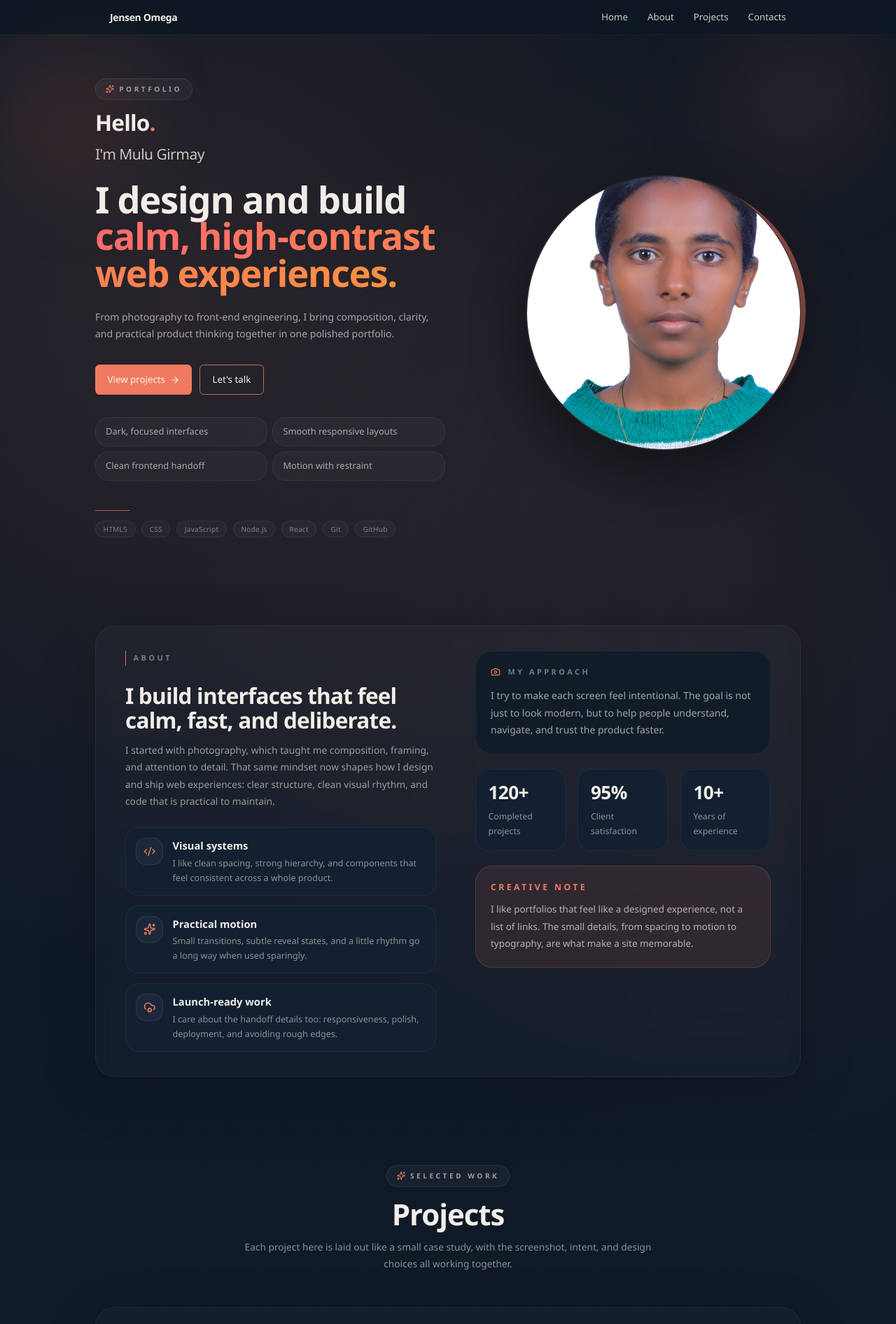
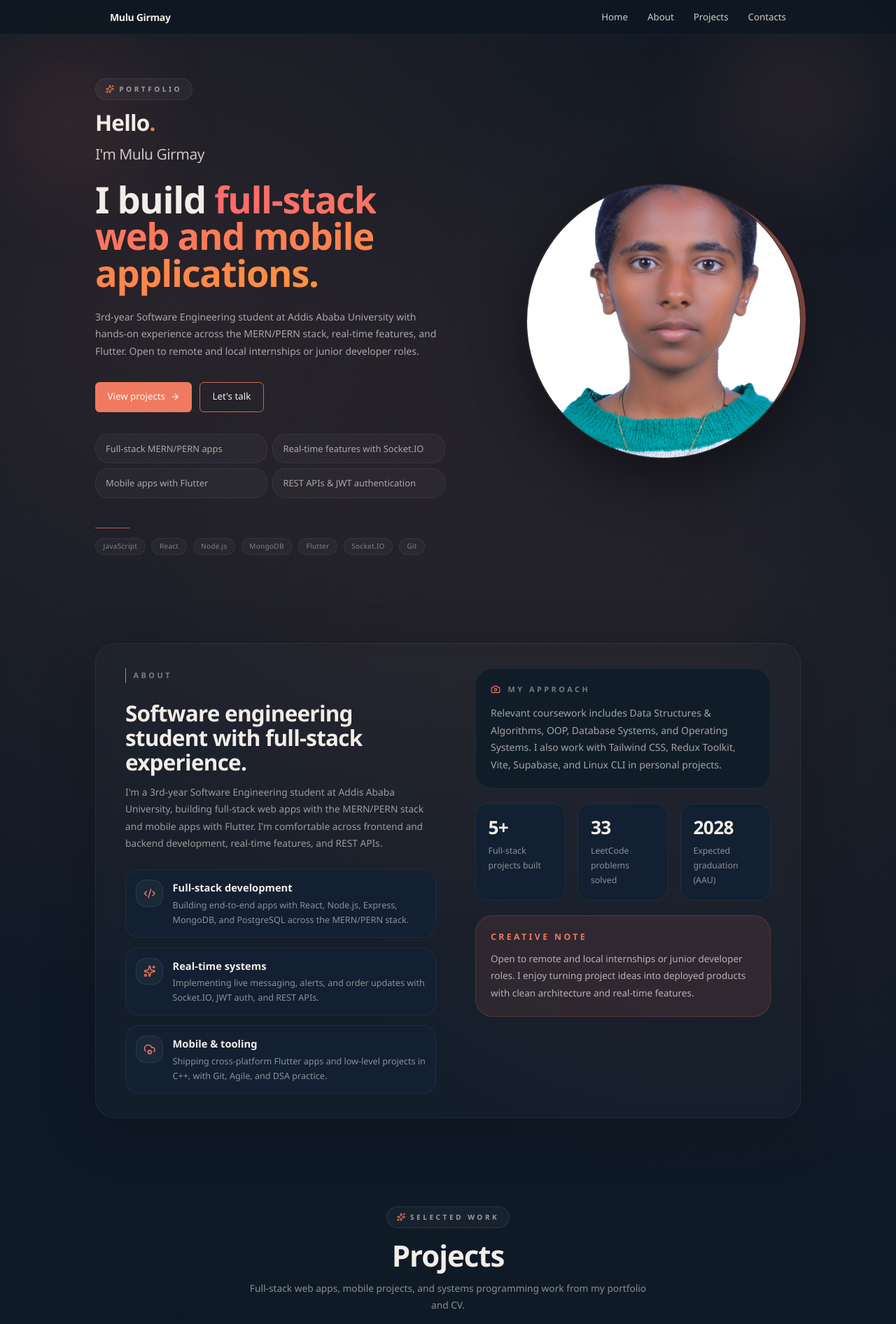
Before and after one commit to Mulu-Girmay/MyPortofilo, a Next.js app: page / in a window 1280 px wide. Shown: the top 1892 px of the page at 70% size. Built offline with nearby package versions, Linux system fonts and the light colour scheme.

Commit message:
updating ...

```diff
--- a/app/layout.tsx
+++ b/app/layout.tsx
@@ -3,8 +3,8 @@ import type { Metadata, Viewport } from 'next'
 import './globals.css'
 
 export const metadata: Metadata = {
-  title: 'Jensen Omega | Software Developer',
-  description: 'Dark editorial portfolio inspired by the provided reference design.',
+  title: 'Mulu Girmay | Software Engineering Student',
+  description: 'Portfolio of Mulu Girmay — 3rd-year Software Engineering student at AAU building full-stack web and mobile apps.',
   generator: 'v0.app',
   icons: {
     icon: [
@@ -38,8 +38,11 @@ export default function RootLayout({
   children: React.ReactNode
 }>) {
   return (
-    <html lang="en" className="bg-background">
-      <body className="font-sans antialiased bg-background text-foreground">
+    <html lang="en" className="bg-background" suppressHydrationWarning>
+      <body
+        className="font-sans antialiased bg-background text-foreground"
+        suppressHydrationWarning
+      >
         {children}
         {process.env.NODE_ENV === 'production' && <Analytics />}
       </body>
--- a/app/page.tsx
+++ b/app/page.tsx
@@ -1,19 +1,5 @@
-import { Navigation } from '@/components/navigation'
-import { Hero } from '@/components/hero'
-import { Projects } from '@/components/projects'
-import { Skills } from '@/components/skills'
-import { Contact } from '@/components/contact'
+import { HomePage } from '@/components/home-page'
 
 export default function Home() {
-  return (
-    <main className="relative w-full overflow-hidden">
-      <Navigation />
-      <div>
-        <Hero />
-        <Skills />
-        <Projects />
-        <Contact />
-      </div>
-    </main>
-  )
+  return <HomePage />
 }
--- a/components/experience.tsx
+++ b/components/experience.tsx
@@ -2,28 +2,25 @@
 
 const timeline = [
   {
-    year: '2024',
-    title: 'Full-Stack Developer',
-    company: 'Independent',
-    description: 'Building and shipping multiple full-stack applications, focusing on user experience and modern development practices.',
+    year: '2028',
+    title: 'B.Sc. in Software Engineering',
+    company: 'Addis Ababa University',
+    description:
+      'Expected graduation. Relevant coursework: Data Structures & Algorithms, OOP, Database Systems, and Operating Systems.',
   },
   {
-    year: '2023',
-    title: 'Software Engineer',
-    company: 'Tech Startup',
-    description: 'Developed scalable backend systems and responsive frontend interfaces for a growing SaaS platform.',
+    year: '2023 – Present',
+    title: 'Software Engineering Student (3rd Year)',
+    company: 'Addis Ababa University',
+    description:
+      'Building full-stack web apps with the MERN/PERN stack and mobile apps with Flutter while studying core computer science fundamentals.',
   },
   {
-    year: '2022',
-    title: 'Junior Developer',
-    company: 'Web Development Agency',
-    description: 'Contributed to various client projects, improving skills in React, Node.js, and database management.',
-  },
-  {
-    year: '2021',
-    title: 'Education & Training',
-    company: 'Self-taught & Online Courses',
-    description: 'Completed advanced courses in full-stack development, data structures, and web technologies.',
+    year: '2024',
+    title: 'Independent Project Developer',
+    company: 'Personal Projects',
+    description:
+      'Shipped WorldGram, BizChat, QuickReach, CryptoMobileApp, and MiniGit — covering real-time web apps, mobile development, and systems programming.',
   },
 ]
 
@@ -33,13 +30,13 @@ export function Experience() {
       <div className="max-w-5xl mx-auto">
         <div className="mb-20 space-y-4">
           <p className="text-primary font-bold text-sm uppercase tracking-widest">
-            Career Journey
+            Education & Projects
           </p>
           <h2 className="text-5xl lg:text-6xl font-bold text-foreground">
             Experience
           </h2>
           <p className="text-lg text-muted-foreground max-w-3xl mt-6">
-            My professional evolution and key milestones throughout my development career.
+            My academic background and hands-on project work as a software engineering student.
           </p>
         </div>
 
@@ -49,17 +46,14 @@ export function Experience() {
               key={index}
               className="relative pl-8 md:pl-16 pb-12"
             >
-              {/* Timeline line */}
               {index !== timeline.length - 1 && (
                 <div className="absolute left-4 md:left-8 top-12 bottom-0 w-px bg-gradient-to-b from-primary to-transparent"></div>
               )}
 
-              {/* Timeline dot */}
               <div className="absolute left-0 top-2 w-8 h-8 bg-card border-2 border-primary rounded-full flex items-center justify-center">
                 <div className="w-3 h-3 bg-primary rounded-full"></div>
               </div>
 
-              {/* Content */}
               <div className="bg-card border border-border rounded-xl p-8 hover:border-primary transition-all duration-300">
                 <p className="text-sm font-bold text-primary uppercase tracking-widest mb-2">
                   {item.year}
--- a/components/hero.tsx
+++ b/components/hero.tsx
@@ -1,3 +1,5 @@
+'use client'
+
 import Image from "next/image";
 import Link from "next/link";
 import { ArrowRight, Sparkles } from "lucide-react";
@@ -5,20 +7,20 @@ import { ArrowRight, Sparkles } from "lucide-react";
 import { Reveal } from "@/components/reveal";
 
 const highlights = [
-  "Dark, focused interfaces",
-  "Smooth responsive layouts",
-  "Clean frontend handoff",
-  "Motion with restraint",
+  "Full-stack MERN/PERN apps",
+  "Real-time features with Socket.IO",
+  "Mobile apps with Flutter",
+  "REST APIs & JWT authentication",
 ];
 
 const skills = [
-  "HTML5",
-  "CSS",
   "JavaScript",
+  "React",
   "Node.js",
-  "React",
+  "MongoDB",
+  "Flutter",
+  "Socket.IO",
   "Git",
-  "GitHub",
 ];
 
 export function Hero() {
@@ -49,16 +51,17 @@ export function Hero() {
             </div>
 
             <h1 className="max-w-xl text-4xl font-semibold tracking-tight text-foreground sm:text-5xl lg:text-6xl">
-              I design and build{" "}
+              I build{" "}
               <span className="text-gradient-coral">
-                calm, high-contrast web experiences.
+                full-stack web and mobile applications.
               </span>
             </h1>
 
             <p className="max-w-xl text-[1rem] leading-7 text-foreground/65">
-              From photography to front-end engineering, I bring composition,
-              clarity, and practical product thinking together in one polished
-              portfolio.
+              3rd-year Software Engineering student at Addis Ababa University with
+              hands-on experience across the MERN/PERN stack, real-time features,
+              and Flutter. Open to remote and local internships or junior developer
+              roles.
             </p>
 
             <div className="flex flex-wrap gap-3 pt-2">
@@ -112,7 +115,7 @@ export function Hero() {
             <div className="relative mt-4 h-[22rem] w-[22rem] overflow-hidden rounded-full border border-primary/15 bg-[#111c29] shadow-[0_0_0_1px_rgba(239,122,96,0.08),0_30px_80px_rgba(0,0,0,0.45)] sm:h-[25rem] sm:w-[25rem] lg:h-[28rem] lg:w-[28rem]">
               <Image
                 src="/profile.jpg"
-                alt="Jensen Omega"
+                alt="Mulu Girmay"
                 fill
                 priority
                 sizes="(max-width: 1024px) 22rem, 28rem"
--- /dev/null
+++ b/components/home-page.tsx
@@ -0,0 +1,31 @@
+'use client'
+
+import { useSyncExternalStore } from 'react'
+
+import { Contact } from '@/components/contact'
+import { Hero } from '@/components/hero'
+import { Navigation } from '@/components/navigation'
+import { Projects } from '@/components/projects'
+import { Skills } from '@/components/skills'
+
+const subscribe = () => () => {}
+
+export function HomePage() {
+  const mounted = useSyncExternalStore(subscribe, () => true, () => false)
+
+  if (!mounted) {
+    return <main className="relative min-h-screen w-full overflow-hidden bg-background" />
+  }
+
+  return (
+    <main className="relative w-full overflow-hidden">
+      <Navigation />
+      <div>
+        <Hero />
+        <Skills />
+        <Projects />
+        <Contact />
+      </div>
+    </main>
+  )
+}
--- a/components/navigation.tsx
+++ b/components/navigation.tsx
@@ -11,7 +11,7 @@ export function Navigation() {
     <nav className="fixed top-0 w-full z-50 border-b border-white/6 bg-[#0d1722]/80 backdrop-blur-xl">
       <div className="mx-auto flex max-w-6xl items-center justify-between px-4 py-4 sm:px-6">
         <Link href="#home" className="text-[1rem] font-semibold tracking-tight text-foreground transition-colors hover:text-primary">
-          Jensen Omega
+          Mulu Girmay
         </Link>
 
         <div className="hidden items-center gap-8 md:flex">
--- a/components/projects.tsx
+++ b/components/projects.tsx
@@ -1,3 +1,5 @@
+'use client'
+
 import Image from 'next/image'
 import Link from 'next/link'
 import { ArrowUpRight, Sparkles } from 'lucide-react'
@@ -9,24 +11,38 @@ const projects = [
     title: 'WorldGram',
     year: '2024',
     description:
-      'A social platform built around community interaction, a readable feed, and a calm content-first layout.',
-    role: 'Social app interface',
-    focus: ['Feed structure', 'Profile flow', 'Conversation-ready layout'],
-    tech: ['Next.js', 'React', 'Prisma', 'PostgreSQL'],
-    link: 'https://worldgram.vercel.app',
+      'Telegram-style real-time messaging app with private chats, group messaging, and channels. Includes JWT-based login, refresh tokens, and role-based access for group admins.',
+    role: 'Real-time messaging app',
+    focus: ['Socket.IO updates', 'JWT authentication', 'Vercel & Render deploy'],
+    tech: ['React', 'Redux Toolkit', 'Node.js', 'Express', 'MongoDB', 'Socket.IO', 'Tailwind', 'JWT'],
+    link: 'https://world-gram.vercel.app',
     github: 'https://github.com/mulugirmay/worldgram',
     image: '/telegram.png',
     aspect: 'aspect-[16/9]',
     accent: 'from-[#152432] via-[#12202d] to-[#0f1a27]',
   },
   {
+    title: 'BizChat',
+    year: '2024',
+    description:
+      'Business chat and order management app with a real-time messaging system that also handles order updates, so businesses can message and track orders in one place.',
+    role: 'Business chat & orders',
+    focus: ['Live order updates', 'Socket.IO events', 'Split frontend/backend'],
+    tech: ['React', 'Vite', 'Node.js', 'Express', 'MongoDB', 'Socket.IO'],
+    link: 'https://bizchat.vercel.app',
+    github: 'https://github.com/mulugirmay/bizchat',
+    image: '/bizcaht.png',
+    aspect: 'aspect-[16/9]',
+    accent: 'from-[#2b201a] via-[#1b1720] to-[#11151e]',
+  },
+  {
     title: 'QuickReach',
     year: '2024',
     description:
-      'An emergency response workflow focused on urgency, clarity, and quick handoff between users and responders.',
+      'Emergency response system where users send alerts and receive real-time responses. JWT authentication ensures only verified users can send and receive emergency requests.',
     role: 'Emergency response system',
-    focus: ['High-priority CTA', 'Fast dispatch flow', 'Trust-first UI'],
-    tech: ['Next.js', 'TypeScript', 'APIs', 'Maps'],
+    focus: ['Real-time alerts', 'Verified users', 'Alert history API'],
+    tech: ['React', 'Node.js', 'Express', 'MongoDB', 'Socket.IO', 'JWT'],
     link: 'https://quickreach.vercel.app',
     github: 'https://github.com/mulugirmay/quickreach',
     image: '/quickreach.png',
@@ -34,33 +50,20 @@ const projects = [
     accent: 'from-[#1b1730] via-[#111a2d] to-[#0d1623]',
   },
   {
-    title: 'BizChat',
+    title: 'CryptoMobileApp',
     year: '2024',
     description:
-      'A lightweight communication interface shaped for quick messaging, collaboration, and easy scanning.',
-    role: 'Messaging workspace',
-    focus: ['Realtime feel', 'Compact panels', 'Collaboration flow'],
-    tech: ['React', 'WebSockets', 'AI', 'Node.js'],
-    link: 'https://bizchat.vercel.app',
-    github: 'https://github.com/mulugirmay/bizchat',
-    image: '/bizcaht.png',
-    aspect: 'aspect-[16/9]',
-    accent: 'from-[#2b201a] via-[#1b1720] to-[#11151e]',
-  },
-  {
-    title: 'Coin Lists',
-    year: '2023',
-    description:
-      'A mobile-first crypto dashboard that makes balances, prices, and search feel immediate and readable.',
-    role: 'Portfolio dashboard',
-    focus: ['Balance at a glance', 'Search visibility', 'Mobile density'],
-    tech: ['React', 'APIs', 'Charts', 'Redux'],
-    link: 'https://coinlists.vercel.app',
+      'Cross-platform Flutter app that fetches and displays live cryptocurrency prices via a public API, with a clean responsive UI for both Android and iOS.',
+    role: 'Cryptocurrency tracker',
+    focus: ['Live price data', 'Cross-platform UI', 'Public API integration'],
+    tech: ['Flutter', 'Dart', 'REST API'],
+    link: 'https://github.com/mulugirmay/coinlists',
     github: 'https://github.com/mulugirmay/coinlists',
     image: '/image.png',
     aspect: 'aspect-[4/5]',
     accent: 'from-[#101628] via-[#0f1320] to-[#090d17]',
   },
+
 ]
 
 function ProjectPreview({
@@ -97,8 +100,7 @@ export function Projects() {
             Projects
           </h2>
           <p className="mx-auto mt-4 max-w-2xl text-[0.98rem] leading-7 text-foreground/55">
-            Each project here is laid out like a small case study, with the screenshot, intent, and design
-            choices all working together.
+            Full-stack web apps, mobile projects, and systems programming work from my portfolio and CV.
           </p>
         </Reveal>
 
@@ -160,6 +162,7 @@ export function Projects() {
                       >
                         View GitHub
                       </Link>
+                      {project.link !== project.github && (
                         <Link
                           href={project.link}
                           target="_blank"
@@ -169,6 +172,7 @@ export function Projects() {
                           View project
                           <ArrowUpRight className="h-4 w-4" />
                         </Link>
+                      )}
                     </div>
                   </div>
                 </article>
--- a/components/skills.tsx
+++ b/components/skills.tsx
@@ -1,37 +1,39 @@
+'use client'
+
 import { Camera, CloudCog, Code2, Sparkles } from 'lucide-react'
 
 import { Reveal } from '@/components/reveal'
 
 const principles = [
   {
-    title: 'Visual systems',
-    description: 'I like clean spacing, strong hierarchy, and components that feel consistent across a whole product.',
+    title: 'Full-stack development',
+    description: 'Building end-to-end apps with React, Node.js, Express, MongoDB, and PostgreSQL across the MERN/PERN stack.',
     icon: Code2,
   },
   {
-    title: 'Practical motion',
-    description: 'Small transitions, subtle reveal states, and a little rhythm go a long way when used sparingly.',
+    title: 'Real-time systems',
+    description: 'Implementing live messaging, alerts, and order updates with Socket.IO, JWT auth, and REST APIs.',
     icon: Sparkles,
   },
   {
-    title: 'Launch-ready work',
-    description: 'I care about the handoff details too: responsiveness, polish, deployment, and avoiding rough edges.',
+    title: 'Mobile & tooling',
+    description: 'Shipping cross-platform Flutter apps and low-level projects in C++, with Git, Agile, and DSA practice.',
     icon: CloudCog,
   },
 ]
 
 const stats = [
   {
-    value: '120+',
-    label: 'Completed projects',
+    value: '5+',
+    label: 'Full-stack projects built',
   },
   {
-    value: '95%',
-    label: 'Client satisfaction',
+    value: '33',
+    label: 'LeetCode problems solved',
   },
   {
-    value: '10+',
-    label: 'Years of experience',
+    value: '2028',
+    label: 'Expected graduation (AAU)',
   },
 ]
 
@@ -50,12 +52,13 @@ export function Skills() {
 
             <div className="space-y-4">
               <h2 className="max-w-xl text-3xl font-semibold tracking-tight text-foreground sm:text-4xl">
-                I build interfaces that feel calm, fast, and deliberate.
+                Software engineering student with full-stack experience.
               </h2>
               <p className="max-w-xl text-[0.98rem] leading-7 text-foreground/60">
-                I started with photography, which taught me composition, framing, and attention to detail.
-                That same mindset now shapes how I design and ship web experiences: clear structure, clean
-                visual rhythm, and code that is practical to maintain.
+                I&apos;m a 3rd-year Software Engineering student at Addis Ababa University,
+                building full-stack web apps with the MERN/PERN stack and mobile apps with
+                Flutter. I&apos;m comfortable across frontend and backend development, real-time
+                features, and REST APIs.
               </p>
             </div>
 
@@ -93,8 +96,9 @@ export function Skills() {
                 </span>
               </div>
               <p className="mt-4 text-[1rem] leading-7 text-foreground/65">
-                I try to make each screen feel intentional. The goal is not just to look modern, but to
-                help people understand, navigate, and trust the product faster.
+                Relevant coursework includes Data Structures &amp; Algorithms, OOP, Database
+                Systems, and Operating Systems. I also work with Tailwind CSS, Redux Toolkit,
+                Vite, Supabase, and Linux CLI in personal projects.
               </p>
             </div>
 
@@ -116,8 +120,8 @@ export function Skills() {
                 Creative note
               </p>
               <p className="mt-3 text-[0.96rem] leading-7 text-foreground/70">
-                I like portfolios that feel like a designed experience, not a list of links. The small
-                details, from spacing to motion to typography, are what make a site memorable.
+                Open to remote and local internships or junior developer roles. I enjoy turning
+                project ideas into deployed products with clean architecture and real-time features.
               </p>
             </div>
           </Reveal>
```
Also changed, not shown: components/contact.tsx (+7 -5 lines), components/reveal.tsx (+9 -3 lines). Lines whose indentation alone changed are shown as unchanged.
